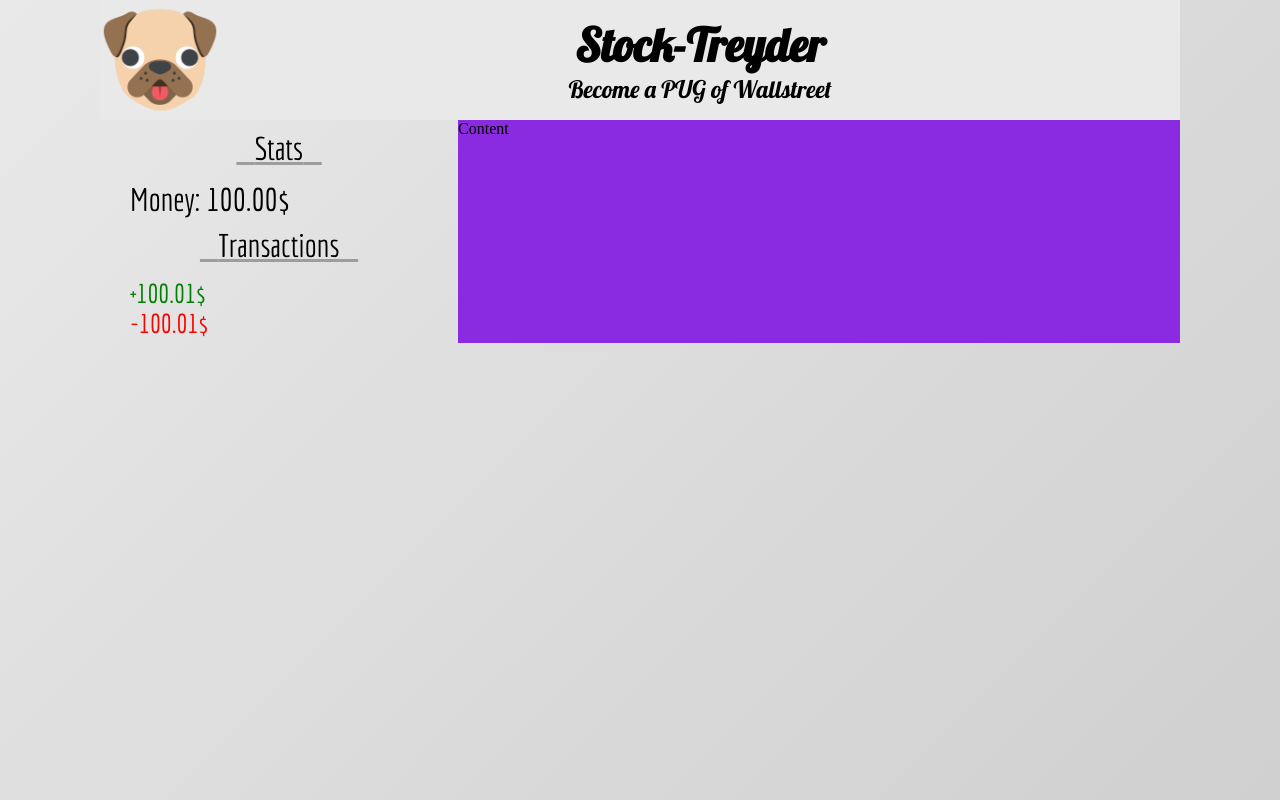
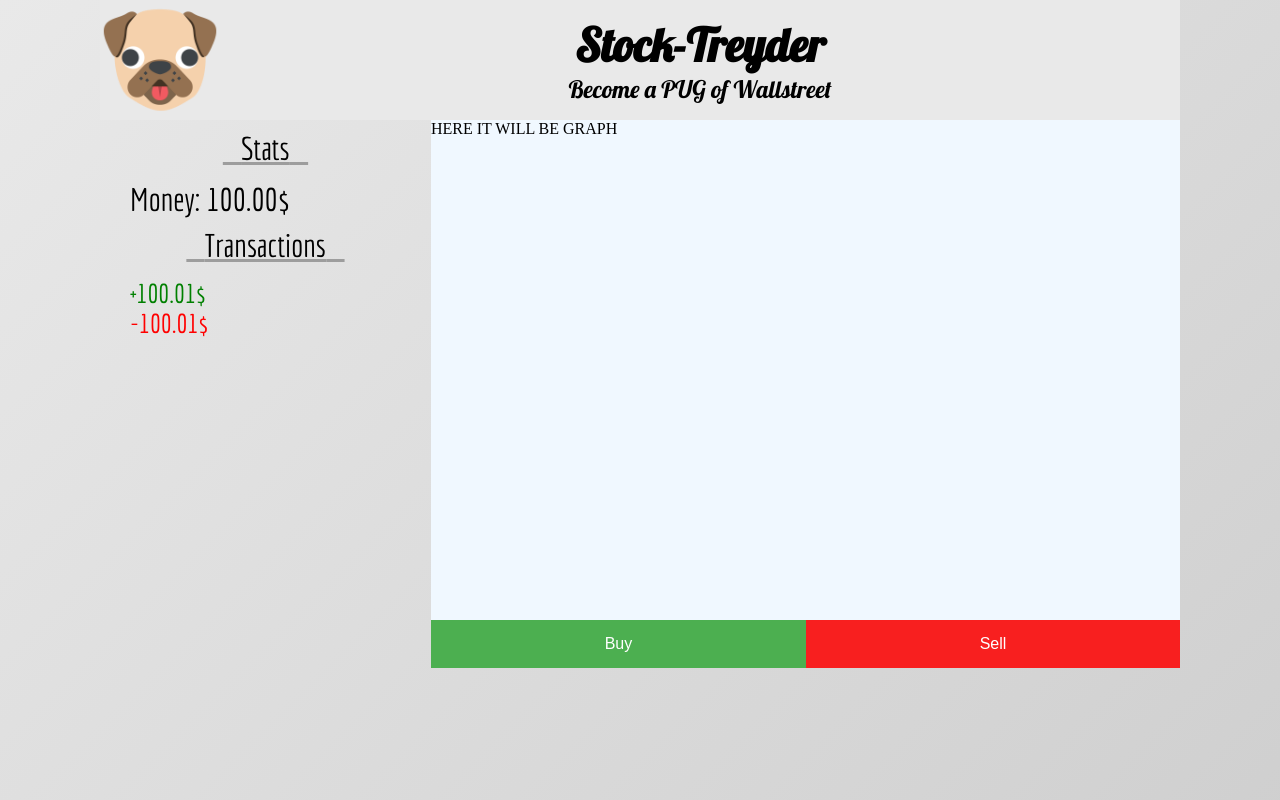
Before and after one commit to tomaszbawor/stoktreyder, a React (Create React App) app: page / in a window 1280 px wide. Built offline with nearby package versions, Linux system fonts and the light colour scheme.

Commit message:
Add Buttons

```diff
--- a/src/components/GameContent/GameScreen/GameScreen.scss
+++ b/src/components/GameContent/GameScreen/GameScreen.scss
@@ -1,4 +1,18 @@
 .game-screen {
   flex-grow: 4;
-  background-color: blueviolet;
+  display: flex;
+  flex-direction: column;
+
 }
+
+.graph {
+  height: 500px;
+  background-color: aliceblue;
+}
+
+
+.game-screen--actions {
+  display: flex;
+
+
+}
--- a/src/components/GameContent/GameScreen/index.tsx
+++ b/src/components/GameContent/GameScreen/index.tsx
@@ -1,8 +1,19 @@
 import React from "react";
 import "./GameScreen.scss";
+import Button, { ButtonColor } from "../../common/Button";
 
 const GameScreen: React.FC = () => {
-  return <div className="game-screen">Content</div>;
+  return (
+    <div className="game-screen">
+      <div className="graph">
+        <div>HERE IT WILL BE GRAPH</div>
+      </div>
+      <div className="game-screen--actions">
+        <Button color={ButtonColor.Green}>Buy</Button>
+        <Button color={ButtonColor.Red}>Sell</Button>
+      </div>
+    </div>
+  );
 };
 
 export default GameScreen;
--- /dev/null
+++ b/src/components/common/Button/Button.scss
@@ -0,0 +1,18 @@
+.button {
+  border: none;
+  color: white;
+  padding: 15px 32px;
+  text-align: center;
+  text-decoration: none;
+  display: inline-block;
+  font-size: 16px;
+  flex-grow: 1;
+}
+
+.green {
+  background-color: #4CAF50; /* Green */
+}
+
+.red {
+  background-color: #f81f1f; /* Green */
+}
--- /dev/null
+++ b/src/components/common/Button/index.tsx
@@ -0,0 +1,39 @@
+import React from "react";
+import "./Button.scss";
+
+interface Props {
+  onClick?: () => void;
+  color?: ButtonColor;
+}
+
+export enum ButtonColor {
+  Red,
+  Green,
+}
+
+// eslint-disable-next-line react/prop-types
+const Button: React.FC<Props> = ({ onClick, color, children }) => {
+  function getclass(colorType: ButtonColor | undefined) {
+    switch (colorType) {
+      case ButtonColor.Green:
+        return "green";
+      case ButtonColor.Red:
+        return "red";
+      default:
+        return "";
+    }
+  }
+
+  const cls = getclass(color);
+  return (
+    <button
+      className={`button ${getclass(color)}`}
+      type="button"
+      onClick={onClick}
+    >
+      {children}
+    </button>
+  );
+};
+
+export default Button;
```
